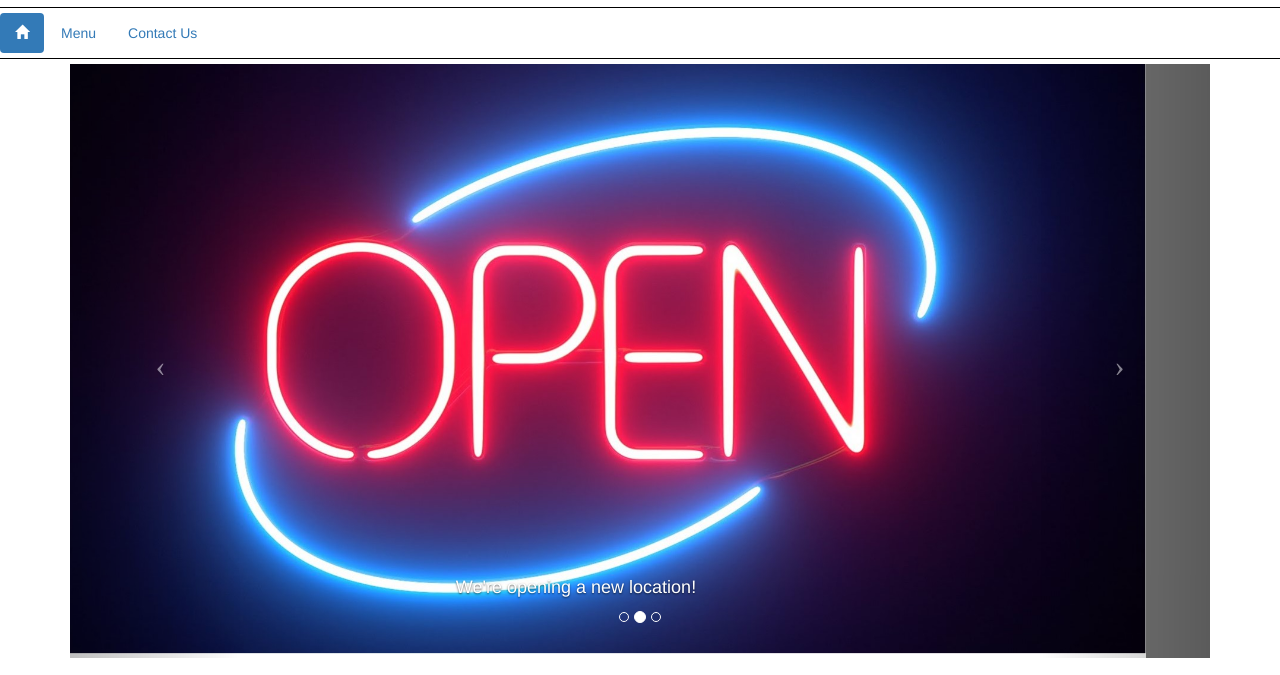
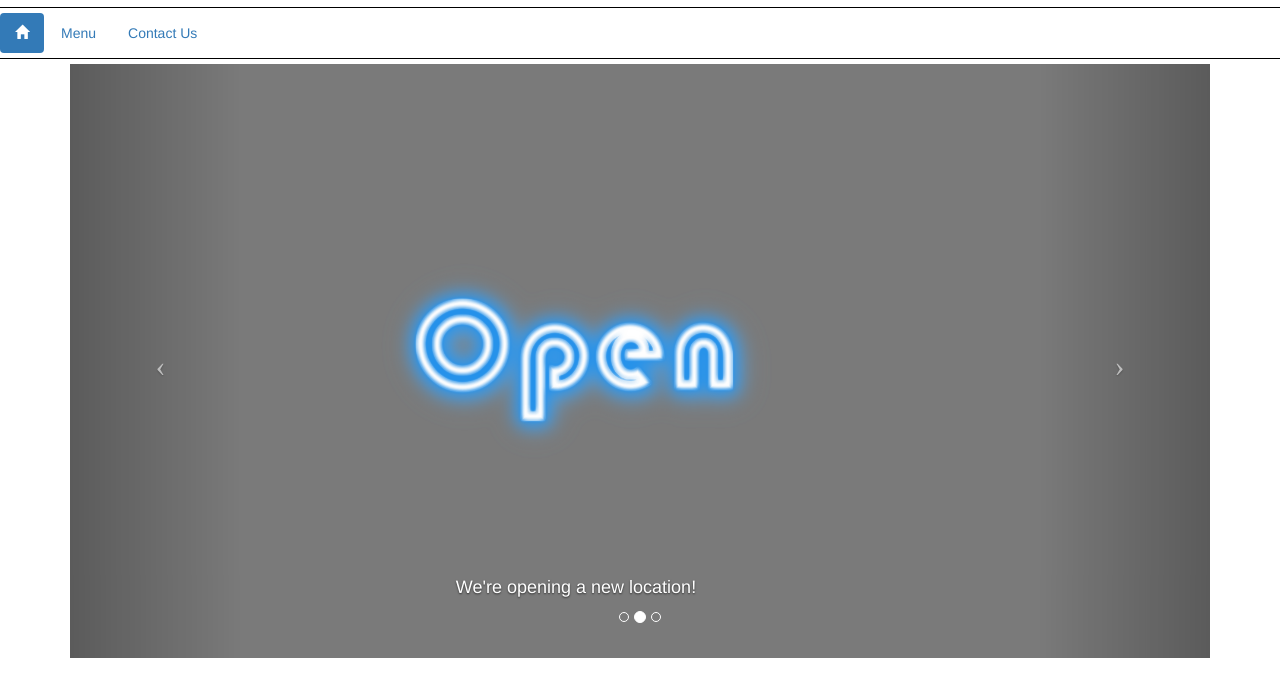
Before and after one commit to BenAlverson/RestaurantSite, a plain HTML site: page index.html in a window 1280 px wide. Shown: the part 78-753 px from the top of the page. Drawn offline with nearby package versions, Linux system fonts and the light colour scheme.

Commit message:
Changed carousel pics

```diff
--- a/index.html
+++ b/index.html
@@ -46,7 +46,7 @@
             <div class="carousel-inner" role="listbox">
 
                 <div class="item active" id="slide1">
-                    <img src="images/open.jpg"/>
+                    <img src="images/open.png"/>
                     <div class="carousel-caption">
                         <h4>We're opening a new location!</h4>
                     </div>
```
Also changed, not shown: Contact.html (+1 -1 lines), Menu.html (+1 -1 lines), images/open.jpg (deleted), images/open.png (added), images/special.png.
